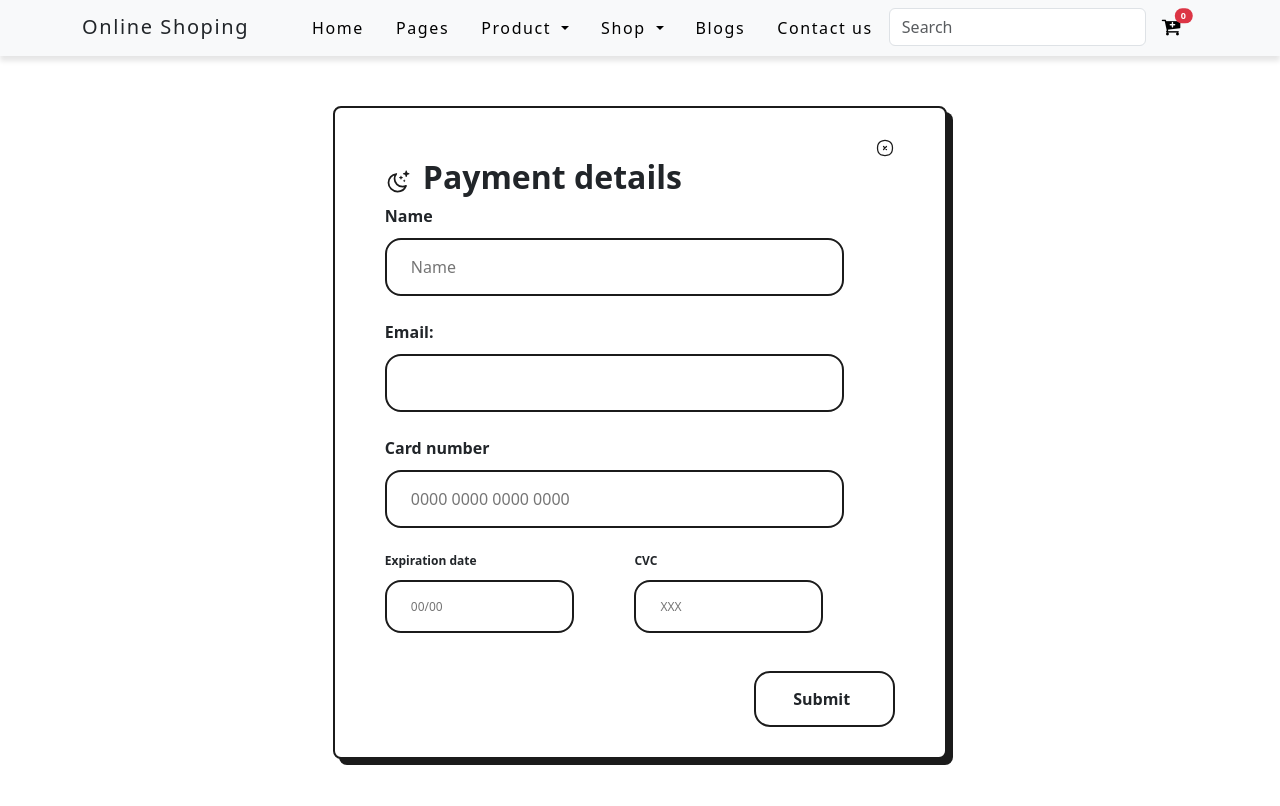
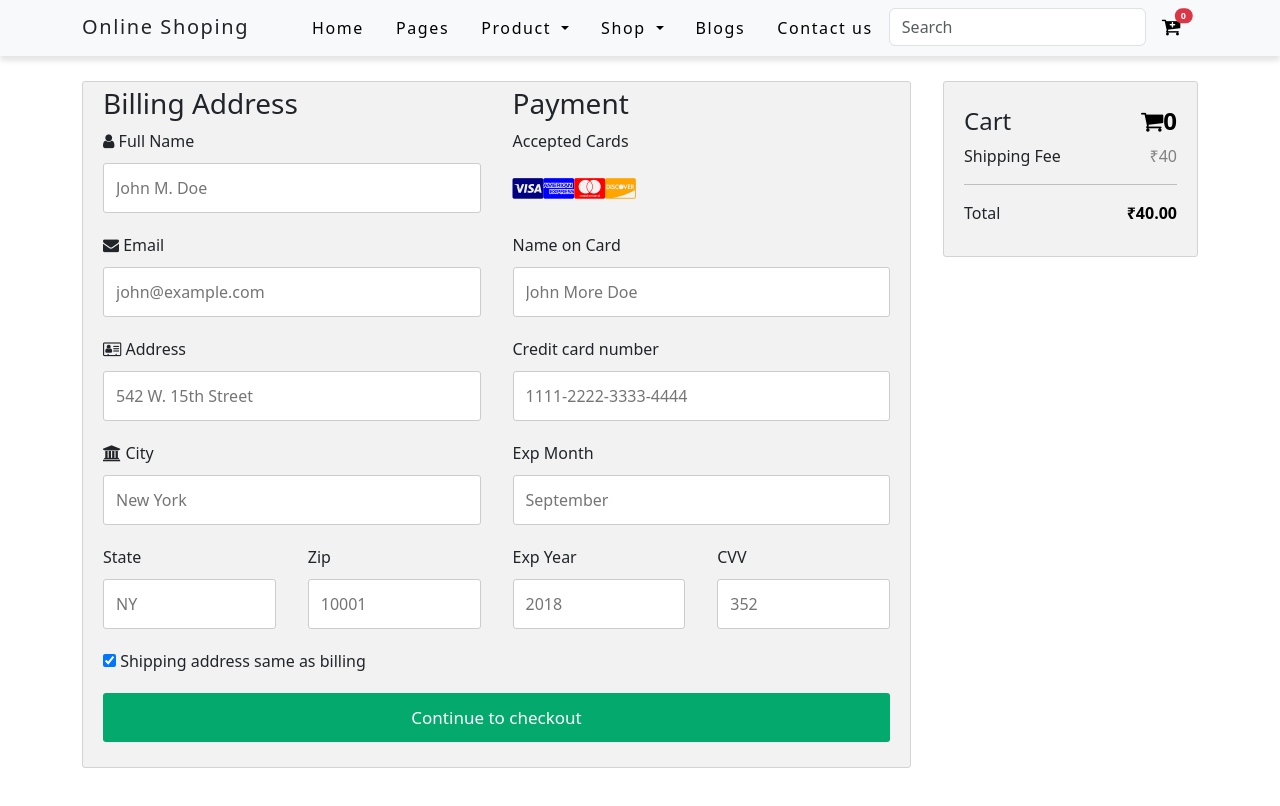
Before and after one commit to Chirag00509/Online-Shoping, an Angular app: page /checkout in a window 1280 px wide. Shown: the top 806 px of the page. Built offline with nearby package versions, Linux system fonts and the light colour scheme.

Commit message:
change checkout page

```diff
--- a/src/app/pages/checkout/checkout.component.css
+++ b/src/app/pages/checkout/checkout.component.css
@@ -1,130 +1,85 @@
-@import url('https://fonts.googleapis.com/css2?family=Inter:wght@100;200;300;400;500;600;700;800;900&display=swap');
+.row {
+  display: -ms-flexbox; /* IE10 */
+  display: flex;
+  -ms-flex-wrap: wrap; /* IE10 */
+  flex-wrap: wrap;
+  margin: 0 -16px;
+}
 
+.col-25 {
+  -ms-flex: 25%; /* IE10 */
+  flex: 25%;
+}
 
-body {
-  display: flex;
-  align-items: center;
-  justify-content: center;
-  background-color: #C1BFFA;
-  font-family: inter, sans-serif;
+.col-50 {
+  -ms-flex: 50%; /* IE10 */
+  flex: 50%;
+}
+
+.col-75 {
+  -ms-flex: 75%; /* IE10 */
+  flex: 75%;
+}
+
+.col-25,
+.col-50,
+.col-75 {
+  padding: 0 16px;
 }
 
 .container {
-  display: flex;
-  flex-direction: column;
-  align-items: flex-start;
-  padding-left: 50px;
-  padding-right: 50px;
-  padding-top: 30px;
-  padding-bottom: 30px;
-  margin-top: 50px;
-  margin-bottom: 80px;
-  position: relative;
-  width: 48vw;
-  height: auto;
-  border-radius: 16px;
-  background-color: white;
-  border: 2px solid #1B1B1B;
-  box-sizing: border-box;
-  box-shadow: 6px 6px 0px #1B1B1B;
-  border-radius: 8px;
+  background-color: #f2f2f2;
+  padding: 5px 20px 15px 20px;
+  border: 1px solid lightgrey;
+  border-radius: 3px;
 }
 
-.heading {
-  display: flex;
-  flex-direction: row;
-  align-items: center;
-}
-
-#exit {
-  align-self: flex-end;
-}
-
-h1 {
-  margin-left: 10px;
-  font-size: 2rem;
-  font-weight: 800;
+input[type=text] {
+  width: 100%;
+  margin-bottom: 20px;
+  padding: 12px;
+  border: 1px solid #ccc;
+  border-radius: 3px;
 }
 
 label {
-  font-weight: 600;
+  margin-bottom: 10px;
+  display: block;
 }
 
-input {
-  display: flex;
-  flex-direction: row;
-  align-items: flex-start;
-  margin-top: 10px;
-  padding: 16px 24px;
-  width: 90%;
-  height: 15%;
-  left: 1048px;
-  top: 16px;
-  background: #FFFFFF;
-  border: 2px solid #1B1B1B;
-  box-sizing: border-box;
-  border-radius: 16px;
-  transition: 0.2s;
-}
-
-textarea:focus,
-input:focus {
-  outline: none;
-  border: 3px solid #1B1B1B;
-  border-radius: 16px;
-}
-
-.exp-cvc {
-  justify-self: center;
-  display: flex;
-  justify-content: center;
-  align-items: center;
-  width: 90%;
-}
-
-.expiration {
-  font-size: 0.75rem;
-  width: 50%;
-  margin-right: 20px;
-}
-
-.security {
-  font-size: 0.75rem;
-  width: 50%;
-  margin-left: 20px;
-}
-
-span {
-  padding-left: 5px;
-  cursor: pointer;
+.icon-container {
+  margin-bottom: 20px;
+  padding: 7px 0;
+  font-size: 24px;
 }
 
 .btn {
-  border: 2px solid #1B1B1B;
-  box-sizing: border-box;
-  border-radius: 16px;
-  padding: 16px 0px 16px 37px;
-  text-align: center;
-  font-weight: 800;
-  margin-top: 20px;
-  width: 141px;
-  height: 56px;
-  left: 16px;
-  top: 88px;
-  display: flex;
-  flex-direction: row;
-  align-items: center;
-  align-self: flex-end;
+  background-color: #04AA6D;
+  color: white;
+  padding: 12px;
+  margin: 10px 0;
+  border: none;
+  width: 100%;
+  border-radius: 3px;
   cursor: pointer;
-  /* transition: 0.16s ease-out; */
+  font-size: 17px;
 }
 
 .btn:hover {
-  box-sizing: border-box;
-  box-shadow: 0px 0px 0px 4px #C1BFFA;
-  border-radius: 16px;
+  background-color: #45a049;
 }
 
-#exit {
-  cursor: pointer;
+span.price {
+  float: right;
+  color: grey;
 }
+
+/* Responsive layout - when the screen is less than 800px wide, make the two columns stack on top of each other instead of next to each other (and change the direction - make the "cart" column go on top) */
+@media (max-width: 800px) {
+  .row {
+    flex-direction: column-reverse;
+  }
+  .col-25 {
+    margin-bottom: 20px;
+  }
+}
--- a/src/app/pages/checkout/checkout.component.html
+++ b/src/app/pages/checkout/checkout.component.html
@@ -1,54 +1,81 @@
-<div class="main">
+<div class="row">
+  <div class="col-75" style="margin-top: 25px;">
+    <div class="container">
+      <form action="/action_page.php">
 
-  <div class="container">
-    <svg id="exit" width="20" height="20" viewBox="0 0 24 24" fill="none" xmlns="http://www.w3.org/2000/svg">
-      <path
-        d="M3.35288 8.95043C4.00437 6.17301 6.17301 4.00437 8.95043 3.35288C10.9563 2.88237 13.0437 2.88237 15.0496 3.35288C17.827 4.00437 19.9956 6.17301 20.6471 8.95044C21.1176 10.9563 21.1176 13.0437 20.6471 15.0496C19.9956 17.827 17.827 19.9956 15.0496 20.6471C13.0437 21.1176 10.9563 21.1176 8.95044 20.6471C6.17301 19.9956 4.00437 17.827 3.35288 15.0496C2.88237 13.0437 2.88237 10.9563 3.35288 8.95043Z"
-        stroke="#1B1B1B" stroke-width="1.5" />
-      <path d="M13.7678 10.2322L10.2322 13.7678M13.7678 13.7678L10.2322 10.2322" stroke="#1B1B1B" stroke-width="1.5"
-        stroke-linecap="round" />
-    </svg>
+        <div class="row">
+          <div class="col-50">
+            <h3>Billing Address</h3>
+            <label for="fname"><i class="fa fa-user"></i> Full Name</label>
+            <input type="text" id="fname" name="firstname" placeholder="John M. Doe">
+            <label for="email"><i class="fa fa-envelope"></i> Email</label>
+            <input type="text" id="email" name="email" placeholder="john@example.com">
+            <label for="adr"><i class="fa fa-address-card-o"></i> Address</label>
+            <input type="text" id="adr" name="address" placeholder="542 W. 15th Street">
+            <label for="city"><i class="fa fa-institution"></i> City</label>
+            <input type="text" id="city" name="city" placeholder="New York">
 
-    <div class="heading">
-      <svg width="28" height="28" viewBox="0 0 24 24" fill="none" xmlns="http://www.w3.org/2000/svg">
-        <path
-          d="M13.3986 7.64605C13.495 7.37724 13.88 7.37724 13.9764 7.64605L14.2401 8.38111C14.271 8.46715 14.3395 8.53484 14.4266 8.56533L15.1709 8.82579C15.443 8.92103 15.443 9.30119 15.1709 9.39644L14.4266 9.65689C14.3395 9.68738 14.271 9.75507 14.2401 9.84112L13.9764 10.5762C13.88 10.845 13.495 10.845 13.3986 10.5762L13.1349 9.84112C13.104 9.75507 13.0355 9.68738 12.9484 9.65689L12.2041 9.39644C11.932 9.30119 11.932 8.92103 12.2041 8.82579L12.9484 8.56533C13.0355 8.53484 13.104 8.46715 13.1349 8.38111L13.3986 7.64605Z"
-          fill="#1B1B1B" />
-        <path
-          d="M16.3074 10.9122C16.3717 10.733 16.6283 10.733 16.6926 10.9122L16.8684 11.4022C16.889 11.4596 16.9347 11.5047 16.9928 11.525L17.4889 11.6987C17.6704 11.7622 17.6704 12.0156 17.4889 12.0791L16.9928 12.2527C16.9347 12.2731 16.889 12.3182 16.8684 12.3756L16.6926 12.8656C16.6283 13.0448 16.3717 13.0448 16.3074 12.8656L16.1316 12.3756C16.111 12.3182 16.0653 12.2731 16.0072 12.2527L15.5111 12.0791C15.3296 12.0156 15.3296 11.7622 15.5111 11.6987L16.0072 11.525C16.0653 11.5047 16.111 11.4596 16.1316 11.4022L16.3074 10.9122Z"
-          fill="#1B1B1B" />
-        <path
-          d="M17.7693 3.29184C17.9089 2.90272 18.4661 2.90272 18.6057 3.29184L19.0842 4.62551C19.1288 4.75006 19.2281 4.84805 19.3542 4.89219L20.7045 5.36475C21.0985 5.50263 21.0985 6.05293 20.7045 6.19081L19.3542 6.66337C19.2281 6.7075 19.1288 6.80549 19.0842 6.93005L18.6057 8.26372C18.4661 8.65284 17.9089 8.65284 17.7693 8.26372L17.2908 6.93005C17.2462 6.80549 17.1469 6.7075 17.0208 6.66337L15.6705 6.19081C15.2765 6.05293 15.2765 5.50263 15.6705 5.36475L17.0208 4.89219C17.1469 4.84805 17.2462 4.75006 17.2908 4.62551L17.7693 3.29184Z"
-          fill="#1B1B1B" />
-        <path
-          d="M3 13.4597C3 17.6241 6.4742 21 10.7598 21C14.0591 21 16.8774 18.9993 18 16.1783C17.1109 16.5841 16.1181 16.8109 15.0709 16.8109C11.2614 16.8109 8.17323 13.8101 8.17323 10.1084C8.17323 8.56025 8.71338 7.13471 9.62054 6C5.87502 6.5355 3 9.67132 3 13.4597Z"
-          stroke="#1B1B1B" stroke-width="1.5" stroke-linecap="round" stroke-linejoin="round" />
-      </svg>
-      <h1>Payment details</h1>
+            <div class="row">
+              <div class="col-50">
+                <label for="state">State</label>
+                <input type="text" id="state" name="state" placeholder="NY">
+              </div>
+              <div class="col-50">
+                <label for="zip">Zip</label>
+                <input type="text" id="zip" name="zip" placeholder="10001">
+              </div>
+            </div>
+          </div>
 
+          <div class="col-50">
+            <h3>Payment</h3>
+            <label for="fname">Accepted Cards</label>
+            <div class="icon-container">
+              <i class="fa fa-cc-visa" style="color:navy;"></i>
+              <i class="fa fa-cc-amex" style="color:blue;"></i>
+              <i class="fa fa-cc-mastercard" style="color:red;"></i>
+              <i class="fa fa-cc-discover" style="color:orange;"></i>
+            </div>
+            <label for="cname">Name on Card</label>
+            <input type="text" id="cname" name="cardname" placeholder="John More Doe">
+            <label for="ccnum">Credit card number</label>
+            <input type="text" id="ccnum" name="cardnumber" placeholder="1111-2222-3333-4444">
+            <label for="expmonth">Exp Month</label>
+            <input type="text" id="expmonth" name="expmonth" placeholder="September">
+
+            <div class="row">
+              <div class="col-50">
+                <label for="expyear">Exp Year</label>
+                <input type="text" id="expyear" name="expyear" placeholder="2018">
+              </div>
+              <div class="col-50">
+                <label for="cvv">CVV</label>
+                <input type="text" id="cvv" name="cvv" placeholder="352">
+              </div>
+            </div>
+          </div>
+
+        </div>
+        <label>
+          <input type="checkbox" checked="checked" name="sameadr"> Shipping address same as billing
+        </label>
+        <input type="submit" value="Continue to checkout" (click)="navigation()" class="btn">
+      </form>
     </div>
+  </div>
 
-    <label for="name">Name</label>
-    <input type="text" id="name" name="name" placeholder="Name" />
-    <br>
-    <label for="email">Email:</label>
-    <input type="email" id="email" name="user_email">
-    <br>
-    <label for="card">Card number</label>
-    <input type="text" minlength="16" maxlength="16" id="card" name="card" placeholder="0000 0000 0000 0000" />
-    <br>
-    <div class="exp-cvc">
-      <div class="expiration">
-        <label for="expiry">Expiration date</label>
-        <input class="inputCard" name="expiry" id="expiry" type="text" required placeholder="00/00" />
-        <br>
-      </div>
-      <div class="security">
-        <label for="cvc">CVC</label>
-        <input type="text" minlength="3" maxlength="4" id="cvc" name="cvc" placeholder="XXX" />
-        <br>
-      </div>
+  <div class="col-25">
+    <div class="container" style="margin-top: 25px;">
+      <h4 style="margin-top: 20px;">Cart
+        <span class="price" style="color:black">
+          <i class="fa fa-shopping-cart"></i>
+          <b>{{productList.length}}</b>
+        </span>
+      </h4>
+      <p *ngFor="let product of productList"> {{product.name}} <span class="price"> {{ product.discountPrice | currency : 'INR' }} </span> </p>
+      <p> Shipping Fee <span class="price">₹40</span></p>
+      <hr>
+      <p>Total <span class="price" style="color:black"><b>{{subTotal | currency : 'INR' }}</b></span></p>
     </div>
-      <button class="btn" (click)="navigation()">Submit</button>
   </div>
 </div>
--- a/src/app/pages/checkout/checkout.component.ts
+++ b/src/app/pages/checkout/checkout.component.ts
@@ -1,16 +1,37 @@
-import { Component } from '@angular/core';
+import { Component, OnInit } from '@angular/core';
 import { Router } from '@angular/router';
+import { CartService } from '../../services/cart.service';
 
 @Component({
   selector: 'app-checkout',
   templateUrl: './checkout.component.html',
   styleUrls: ['./checkout.component.css']
 })
-export class CheckoutComponent {
+export class CheckoutComponent implements OnInit {
 
-  constructor(private router : Router) {}
+  productList: any[] = [];
+
+  grandTotal : number = 0;
+
+  subTotal : number = 0;
+
+  constructor(private router : Router, private cartService : CartService) {}
+
+  ngOnInit(): void {
+    this.loadProduct();
+  }
+
+  loadProduct() {
+    this.cartService.getProduct().subscribe((res) => {
+      this.productList = res;
+    });
+    this.grandTotal = this.cartService.getTotalPrice();
+    this.subTotal = this.grandTotal + 40;
+  }
 
   navigation() {
     this.router.navigateByUrl("/confirmation")
   }
+
+
 }
```
